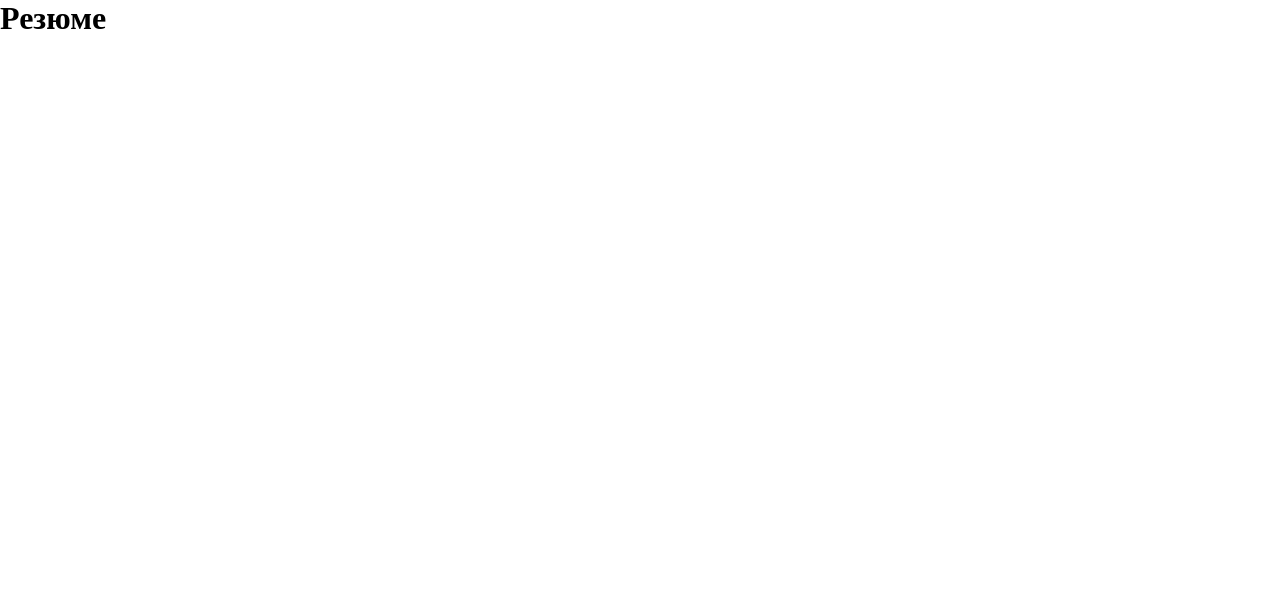
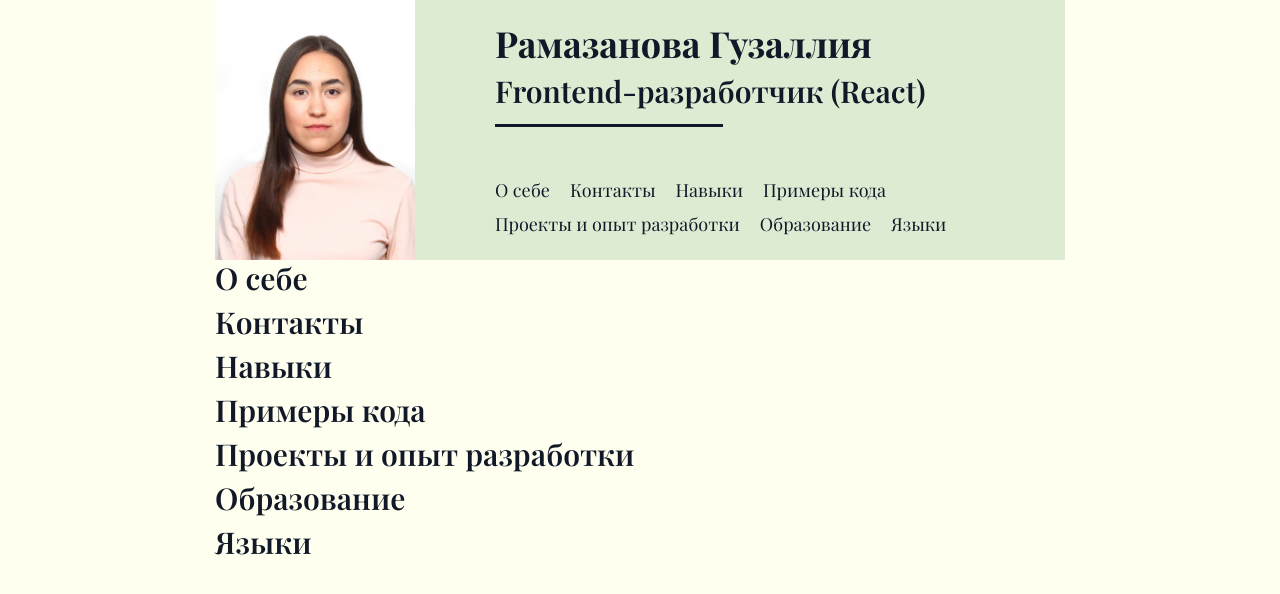
Before and after one commit to GuzalliiaR/rsschool-cv, a plain HTML site: page index.html in a window 1280 px wide. Drawn offline with Linux system fonts and the light colour scheme.

Commit message:
feat: filling in the header

```diff
--- /dev/null
+++ b/fonts/fonts.css
@@ -0,0 +1,31 @@
+@font-face {
+    font-family: 'Playfair Display';
+    src: url('PlayfairDisplay-Regular.woff2') format('woff2');
+    font-weight: 400;
+    font-style: normal;
+    font-display: swap;
+}
+
+@font-face {
+    font-family: 'Playfair Display';
+    src: url('PlayfairDisplay-Medium.woff2') format('woff2');
+    font-weight: 500;
+    font-style: normal;
+    font-display: swap;
+}
+
+@font-face {
+    font-family: 'Playfair Display';
+    src: url('PlayfairDisplay-SemiBold.woff2') format('woff2');
+    font-weight: 600;
+    font-style: normal;
+    font-display: swap;
+}
+
+@font-face {
+    font-family: 'Playfair Display';
+    src: url('PlayfairDisplay-Bold.woff2') format('woff2');
+    font-weight: 700;
+    font-style: normal;
+    font-display: swap;
+}
--- a/index.html
+++ b/index.html
@@ -1,12 +1,49 @@
 <!DOCTYPE html>
-<html lang="en">
+<html lang="ru">
 <head>
     <meta charset="UTF-8">
     <meta name="viewport" content="width=device-width, initial-scale=1.0">
     <title>Document</title>
+    <link rel="stylesheet" href="fonts/fonts.css">
     <link rel="stylesheet" href="style.css">
 </head>
 <body>
-    <h1>Резюме</h1>
+    <div class="container">
+        <header class="cv-header">
+            <img src="./IMG_5360.jpg" alt="Фото соискателя" width="200">
+
+            <div class="header-info">
+                <h1>Рамазанова Гузаллия</h1>
+                <h2>Frontend-разработчик (React)</h2>
+                <div class="line"></div>
+                <nav>
+                    <ul>
+                        <li><a href="#summary">О себе</a></li>
+                        <li><a href="#contacts">Контакты</a></li>
+                        <li><a href="#skils">Навыки</a></li>
+                        <li><a href="#examples">Примеры кода</a></li>
+                        <li><a href="#experience">Проекты и опыт разработки</a></li>
+                        <li><a href="#education">Образование</a></li>
+                        <li><a href="#languages">Языки</a></li>
+
+                    </ul>
+                </nav>
+            </div>
+        </header>
+        <main>
+            <h2 id="summary">О себе</h2>
+            <h2 id="contacts">Контакты</h2>
+            <h2 id="skils">Навыки</h2>
+            <h2 id="examples">Примеры кода</h2>
+            <h2 id="experience">Проекты и опыт разработки</h2>
+            <h2 id="education">Образование</h2>
+            <h2 id="languages">Языки</h2>
+        </main>
+
+
+        <footer>
+
+        </footer>
+    </div>
 </body>
 </html>
--- a/style.css
+++ b/style.css
@@ -5,3 +5,90 @@
     margin: 0;
     padding: 0;
 }
+
+p:where(:not([class]):not(:last-child)) {
+    margin-bottom: var(--paragraphMarginBottom);
+}
+
+img {
+    display: block;
+    max-width: 100%;
+    height: auto;
+}
+
+
+
+:root {
+    --color-green-opacity: rgb(143, 188, 143, 0.3);
+    --color-dark: #111827;
+    --color-light:#FFFFF0;
+
+
+    --font-family: 'Playfair Display', sans-serif;
+
+    --transition-duration: 0.2s;
+}
+
+h1 {
+    margin-bottom: 10px;
+    font-weight: 700;
+    font-size: 36px;
+    line-height: 40px;
+}
+
+h2 {
+    margin-bottom: 8px;
+    font-weight: 600;
+    font-size: 30px;
+    line-height: 36px;
+    color: currentColor;
+}
+
+body {
+    font-family: var(--font-family);
+    font-weight: 400;
+    color: var(--color-dark);
+    font-size: 18px;
+    line-height: 26px;
+    background-color: var(--color-light);
+}
+
+.container {
+    width: 850px;
+    margin-inline: auto;
+}
+
+.cv-header {
+    display: flex;
+    align-items: center;
+    column-gap: 80px;
+
+    background-color: var(--color-green-opacity);
+}
+
+.line {
+    width: 40%;
+    height: 3px;
+    margin-top: 15px;
+    margin-bottom: 50px;
+    background-color: var(--color-dark);
+}
+
+nav ul {
+    display: flex;
+    flex-wrap: wrap;
+    column-gap: 20px;
+    row-gap: 8px;
+
+    list-style-type: none;
+}
+
+a {
+    color: var(--color-dark);
+    text-decoration: none;
+    transition-duration: var(--transition-duration);
+}
+
+a:hover {
+    background-color: var(--color-light);
+}
```
Also changed, not shown: fonts/PlayfairDisplay-Bold.woff2 (added), fonts/PlayfairDisplay-Medium.woff2 (added), fonts/PlayfairDisplay-Regular.woff2 (added), fonts/PlayfairDisplay-SemiBold.woff2 (added).
